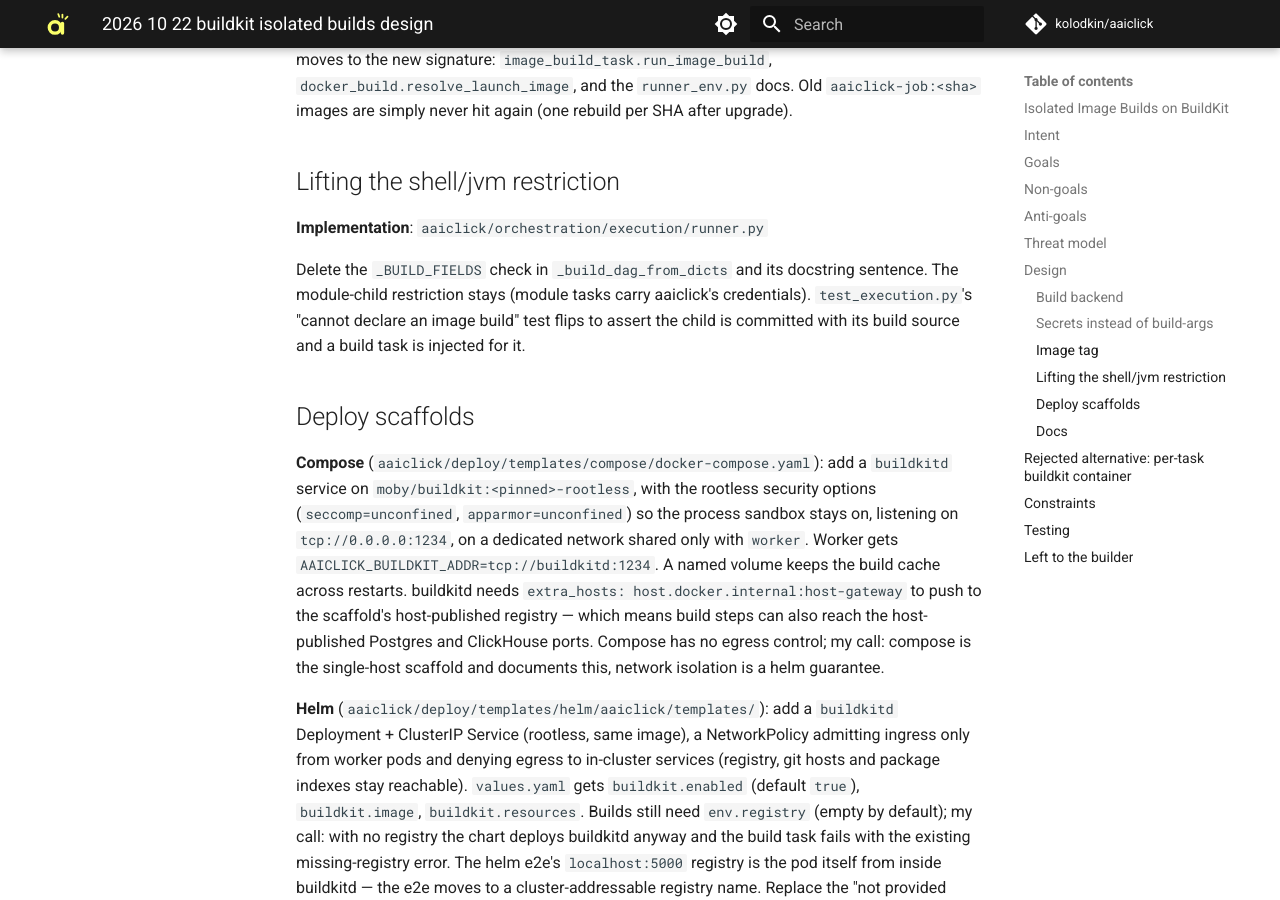
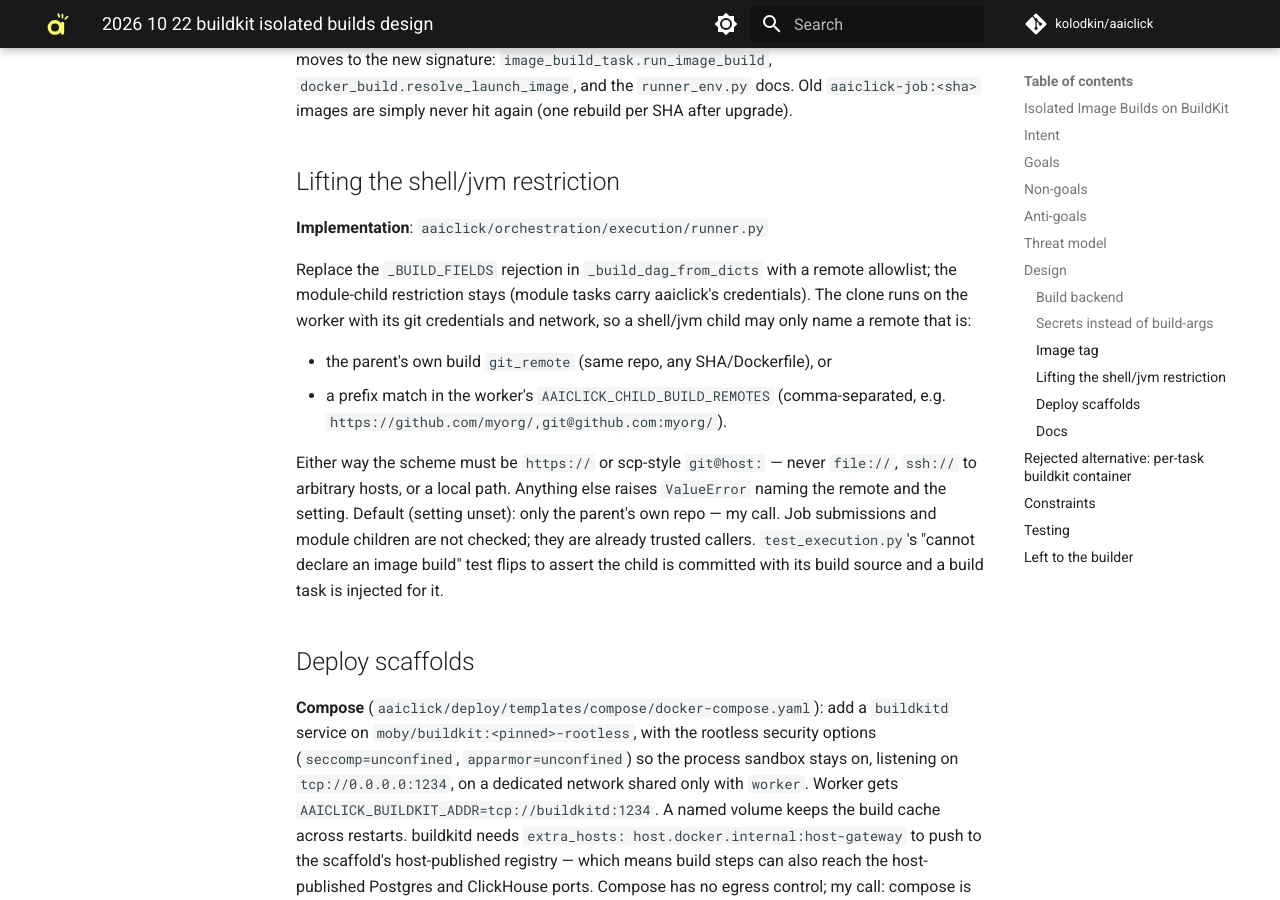
Before and after one commit to kolodkin/aaiclick, an MkDocs documentation site: the page built from docs/superpowers/specs/2026-10-22-buildkit-isolated-builds-design.md, in a window 1280 px wide and 900 px high, scrolled down 3775 px. Built offline with MkDocs 1.6.1 and Material for MkDocs 9.7.7, drawn with Linux system fonts in a browser that asks for light colours; comment, search, counter and statistics services are not loaded; some of the changed text lies outside the part shown.

Commit message:
Spec: allowlist remotes for shell/jvm child builds
Co-Authored-By: Claude Opus 5.5 <noreply@anthropic.com>
Claude-Session: https://claude.ai/code/session_01PFwbAtLiB2vusm1uwnr9xh

```diff
--- a/docs/superpowers/specs/2026-10-22-buildkit-isolated-builds-design.md
+++ b/docs/superpowers/specs/2026-10-22-buildkit-isolated-builds-design.md
@@ -25,7 +25,7 @@ chart has no daemon and documents "use prebuilt-image jobs in-cluster".
 - Shipped deploy scaffolds (compose, helm) run that daemon by default, rootless.
 - Worker secrets never reach a Dockerfile step as a build-arg or env var.
 - An image tag identifies exactly what was built, so a build cannot overwrite another's image.
-- Lift the shell/jvm "cannot declare an image build" restriction.
+- Lift the shell/jvm "cannot declare an image build" restriction, limited to allowlisted remotes.
 
 # Non-goals
 
@@ -148,9 +148,20 @@ again (one rebuild per SHA after upgrade).
 
 **Implementation**: `aaiclick/orchestration/execution/runner.py`
 
-Delete the `_BUILD_FIELDS` check in `_build_dag_from_dicts` and its docstring
-sentence. The module-child restriction stays (module tasks carry aaiclick's
-credentials). `test_execution.py`'s "cannot declare an image build" test flips
+Replace the `_BUILD_FIELDS` rejection in `_build_dag_from_dicts` with a
+remote allowlist; the module-child restriction stays (module tasks carry
+aaiclick's credentials). The clone runs on the worker with its git credentials
+and network, so a shell/jvm child may only name a remote that is:
+
+- the parent's own build `git_remote` (same repo, any SHA/Dockerfile), or
+- a prefix match in the worker's `AAICLICK_CHILD_BUILD_REMOTES`
+  (comma-separated, e.g. `https://github.com/myorg/,git@github.com:myorg/`).
+
+Either way the scheme must be `https://` or scp-style `git@host:` — never
+`file://`, `ssh://` to arbitrary hosts, or a local path. Anything else raises
+`ValueError` naming the remote and the setting. Default (setting unset): only
+the parent's own repo — my call. Job submissions and module children are not
+checked; they are already trusted callers. `test_execution.py`'s "cannot declare an image build" test flips
 to assert the child is committed with its build source and a build task is
 injected for it.
 
@@ -219,7 +230,8 @@ launch path.
 - Unit: rewrite `test_docker_build.py`'s build-arg tests — `_collect_build_args`
   emits no index URL; secret flags are present when the env vars are set; `compute_image_tag` differs for two remotes at one SHA.
 - Unit: a shell task returning a child with `git_remote`/`git_sha` commits it
-  and injects one build task.
+  and injects one build task; parametrize the allowlist — parent's remote and a
+  configured prefix pass, `file://`, a local path and an unlisted host raise.
 - e2e (CI already builds images): compose stack with buildkitd builds a
   sandbox-style repo with no Dockerfile in registry mode; helm e2e builds
   in-cluster.
```
